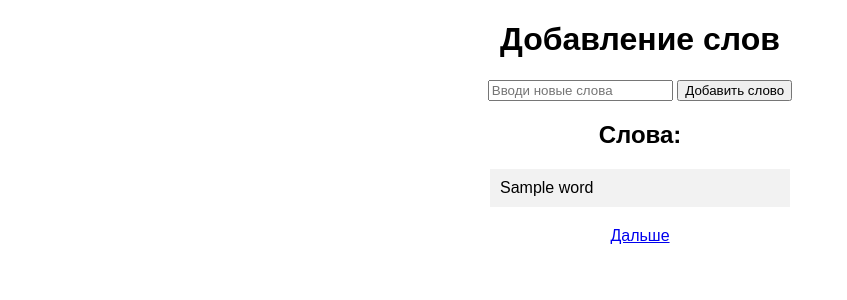
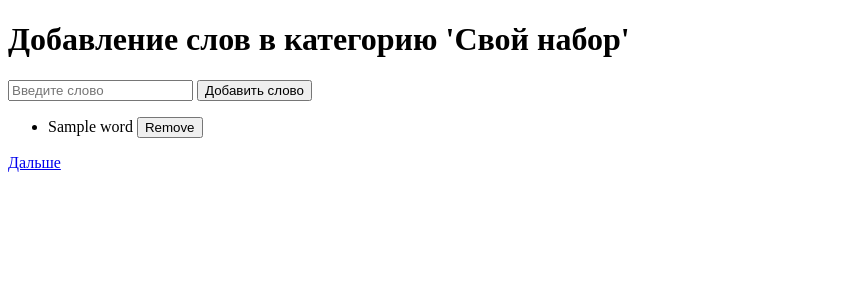
Before and after one commit to Mobbub/Draft, a Flask app: template project_pi/templates/add_words.html in a window 1280 px wide. Shown: the top 300 px of the page, without its empty margins (0-847 px from the left). Run offline with Flask 3, Linux system fonts and the light colour scheme; the template is opened without the code that fills it: most values are stand-ins (such as "Sample title", 1, 10 or a date in 2020).

Commit message:
Update add_words.html

```diff
--- a/project_pi/templates/add_words.html
+++ b/project_pi/templates/add_words.html
@@ -2,39 +2,62 @@
 <html>
 <head>
     <title>Добавление слов</title>
-    <style>
-        body {
-            font-family: Arial, sans-serif;
-            text-align: center;
-        }
-        ul {
-            list-style-type: none;
-            padding: 0;
-            text-align: left;
-            max-width: 300px;
-            margin: 20px auto;
-        }
-        li {
-            background-color: #f2f2f2;
-            padding: 10px;
-            margin-bottom: 5px;
-        }
-    </style>
+    <script src="https://code.jquery.com/jquery-3.6.0.min.js"></script>
 </head>
 <body>
-    <h1>Добавление слов</h1>
-
-    <form method="post">
-        <input type="text" name="word" placeholder="Вводи новые слова">
-        <button type="submit">Добавить слово</button>
-    </form>
-
-    <h2>Слова:</h2>
-    <ul>
+    <h1>Добавление слов в категорию 'Свой набор'</h1>
+    <input type="text" id="wordInput" placeholder="Введите слово">
+    <button id="addWord">Добавить слово</button>
+    <ul id="wordList">
         {% for word in words %}
-        <li>{{ word }}</li>
+        <li>{{ word }} <button class="removeWord" data-word="{{ word }}">Remove</button></li>
         {% endfor %}
     </ul>
+
+    <script>
+        $(document).ready(function() {
+            $('#addWord').click(function() {
+                var word = $('#wordInput').val();
+                if (word) {
+                    $.ajax({
+                        url: '/add_word',
+                        type: 'POST',
+                        contentType: 'application/json',
+                        data: JSON.stringify({'word': word}),
+                        success: function(response) {
+                            $('#wordInput').val('');
+                            updateWordList(response.words);
+                        }
+                    });
+                }
+            });
+
+            $('#wordList').on('click', '.removeWord', function() {
+                var word = $(this).data('word');
+                $.ajax({
+                    url: '/remove_word',
+                    type: 'POST',
+                    contentType: 'application/json',
+                    data: JSON.stringify({'word': word}),
+                    success: function(response) {
+                        updateWordList(response.words);
+                    }
+                });
+            });
+        });
+
+        function updateWordList(words) {
+            var wordList = $('#wordList');
+            wordList.empty();
+            $.each(words, function(index, word) {
+                wordList.append('<li>' + word + ' <button class="removeWord" data-word="' + word + '">Удалить</button></li>');
+            });
+        }
+    </script>
+</body>
+</html>
+
+
 <div class="buttons">
     <div class="back-h">
         <a href="save" class="back">Дальше</a>
```
